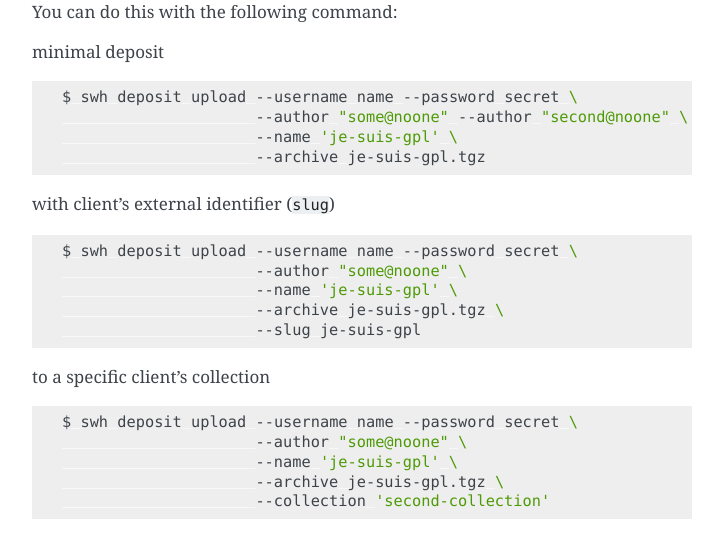
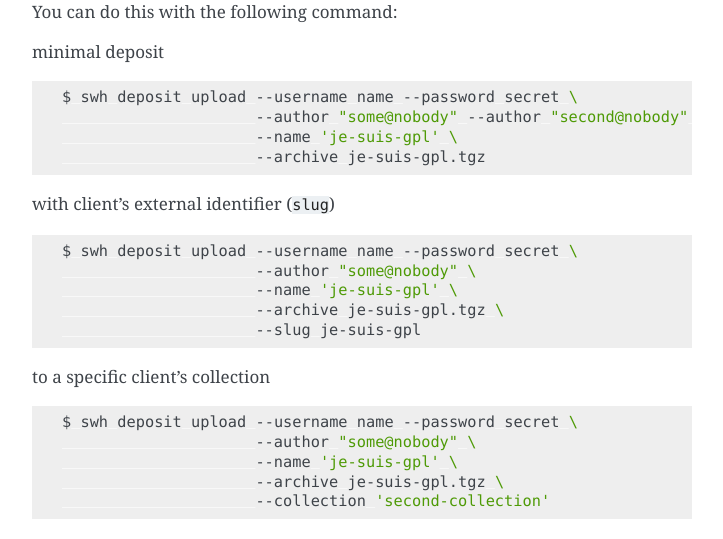
Before and after one commit to SoftwareHeritage/swh-deposit, a Sphinx documentation site: the page built from docs/getting-started.rst, in a window 1280 px wide and 900 px high, scrolled down 1542 px. Shown: the part 152-691 px from the top of the window, without its empty margins (388-1111 px from the left). Built offline with Sphinx 7.4.7, drawn with Linux system fonts in a browser that asks for light colours; pages that are not in the unit, such as notebooks, are missing from menus.

Commit message:
fix typos in docstrings and docs
courtesy of codespell

```diff
--- a/docs/getting-started.rst
+++ b/docs/getting-started.rst
@@ -88,7 +88,7 @@ minimal deposit
 .. code:: shell
 
  $ swh deposit upload --username name --password secret \
-                      --author "some@noone" --author "second@noone" \
+                      --author "some@nobody" --author "second@nobody" \
                       --name 'je-suis-gpl' \
                       --archive je-suis-gpl.tgz
 
@@ -97,7 +97,7 @@ with client's external identifier (``slug``)
 .. code:: shell
 
  $ swh deposit upload --username name --password secret \
-                      --author "some@noone" \
+                      --author "some@nobody" \
                       --name 'je-suis-gpl' \
                       --archive je-suis-gpl.tgz \
                       --slug je-suis-gpl
@@ -107,7 +107,7 @@ to a specific client's collection
 .. code:: shell
 
  $ swh deposit upload --username name --password secret \
-                      --author "some@noone" \
+                      --author "some@nobody" \
                       --name 'je-suis-gpl' \
                       --archive je-suis-gpl.tgz \
                       --collection 'second-collection'
```
Also changed, not shown: 1 other file.
